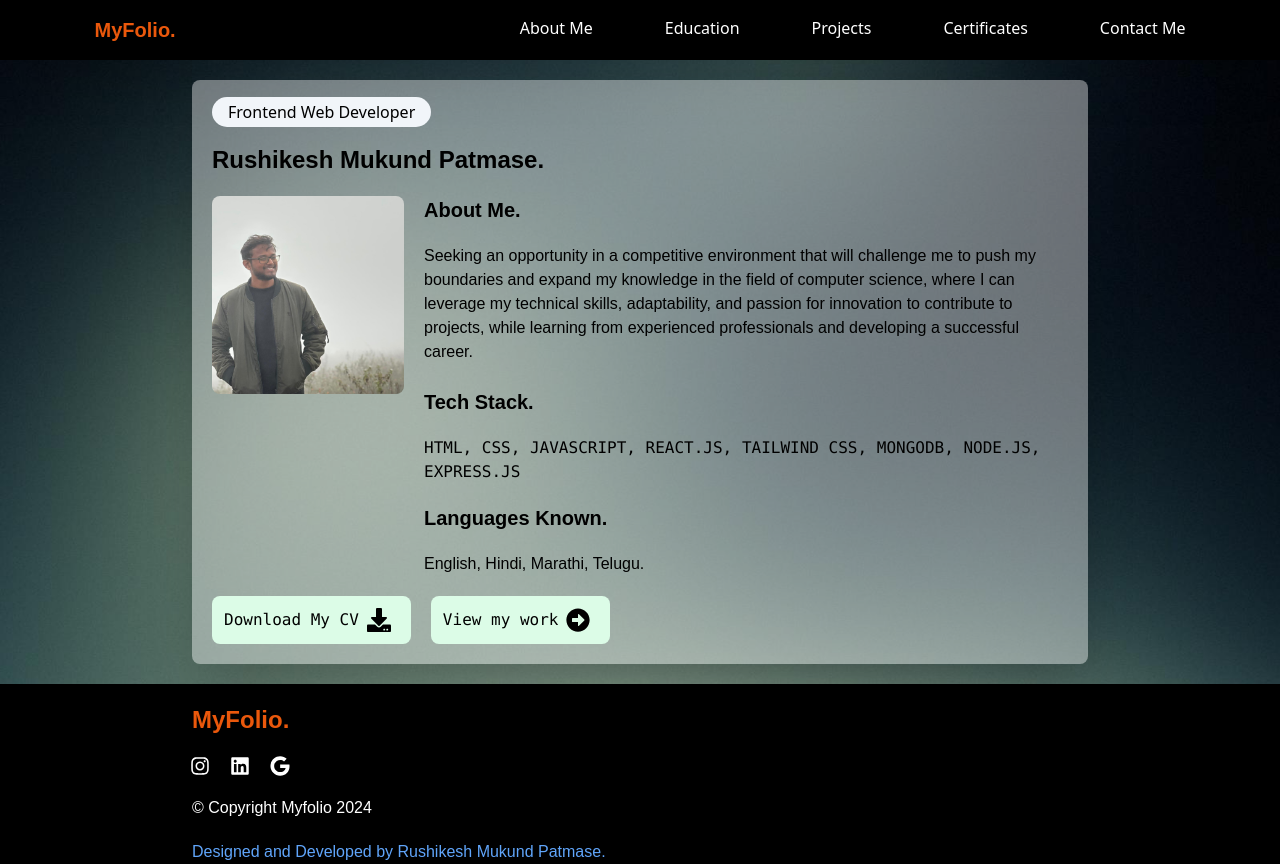
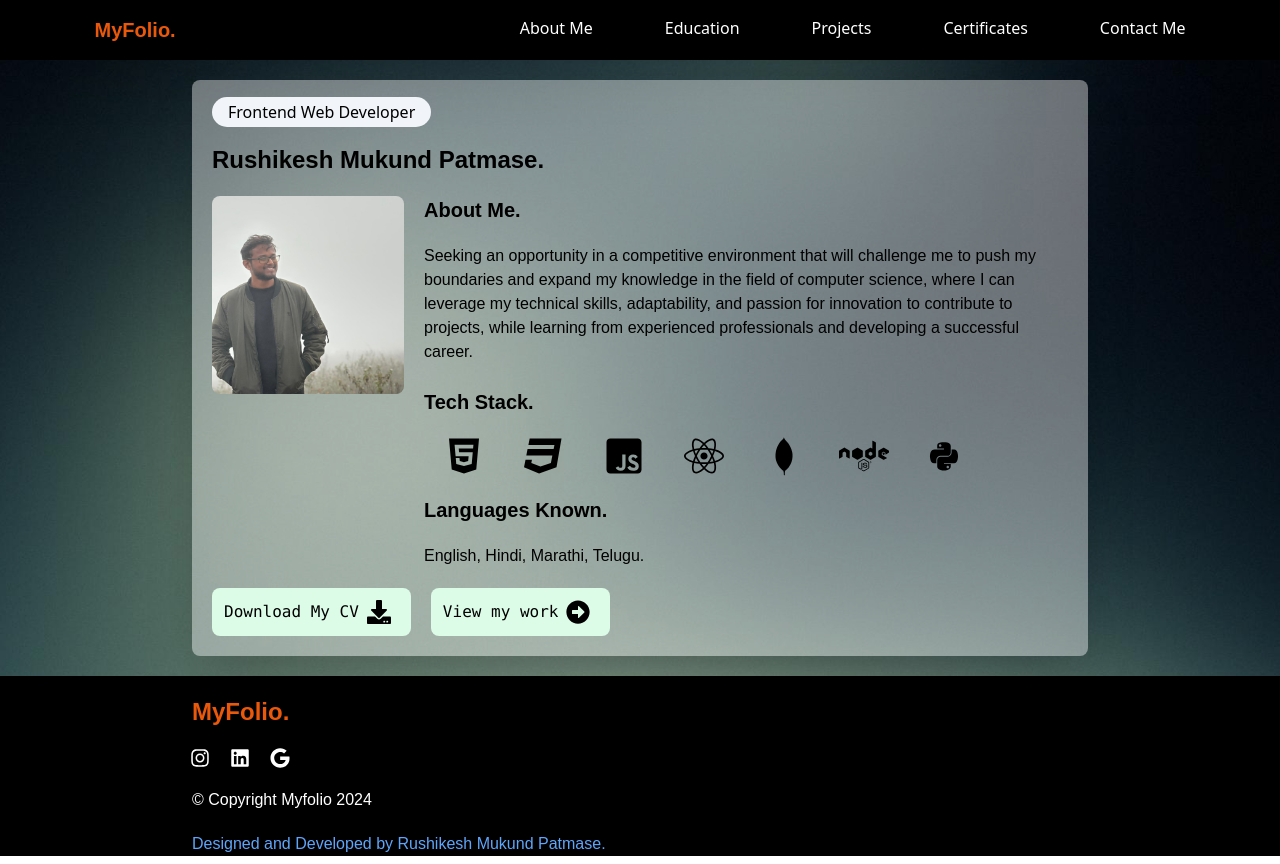
Before and after one commit to Rushikesh-Patmase/react-portfolio-rushikesh, a React (Create React App) app: page / in a window 1280 px wide. Built offline with nearby package versions, Linux system fonts and the light colour scheme; a web font is replaced by a local one.

Commit message:
Update About.js

```diff
--- a/src/About.js
+++ b/src/About.js
@@ -1,4 +1,6 @@
 import { FaArrowAltCircleRight, FaDownload } from "react-icons/fa";
+import { FaHtml5, FaCss3, FaJsSquare, FaReact, FaNode,  } from "react-icons/fa";
+import { DiMongodb, DiPython } from "react-icons/di";
 
 const About = () => {
     return (
@@ -16,7 +18,15 @@ const About = () => {
                         for innovation to contribute to projects, while learning from experienced professionals and developing a
                         successful career.</p><br/>
                     <p className='font-bold  text-xl pb-5'>Tech Stack.</p>
-                    <p className="font-mono ">HTML, CSS, JAVASCRIPT, REACT.JS, TAILWIND CSS, MONGODB, NODE.JS, EXPRESS.JS</p>
+                    <div className="flex flex-row">
+                        <FaHtml5 className='w-20 h-10'/>
+                        <FaCss3 className='w-20 h-10'/>
+                        <FaJsSquare className='w-20 h-10'/>
+                        <FaReact className='w-20 h-10'/>
+                        <DiMongodb className='w-20 h-10'/>
+                        <FaNode className='w-20 h-10'/>
+                        <DiPython className='w-20 h-10'/>
+                    </div>
                     <p className='font-bold  text-xl pb-5 pt-5'>Languages Known.</p>
                     <p className="pb-5">English, Hindi, Marathi, Telugu. </p>
                 </div>
```
